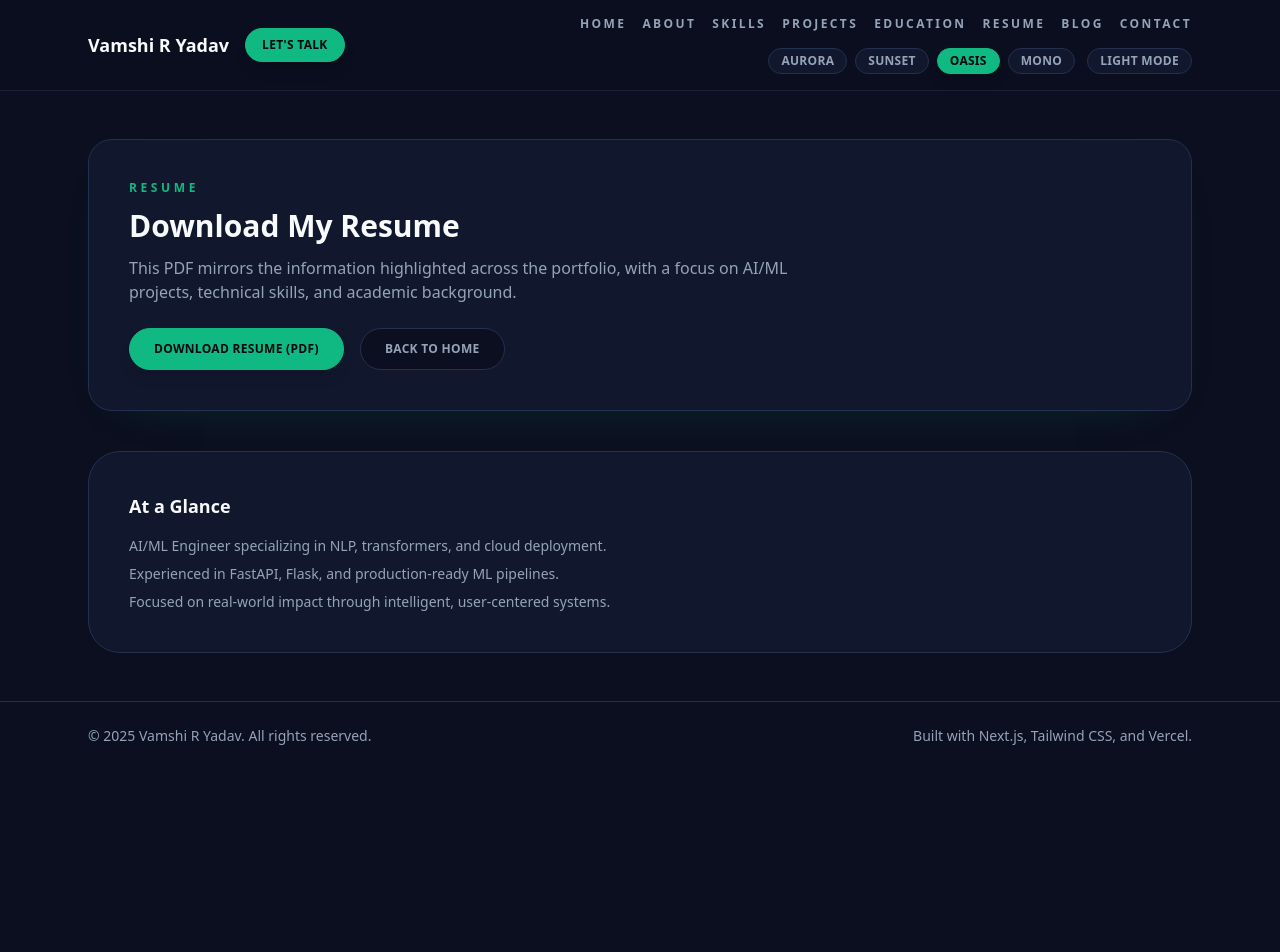
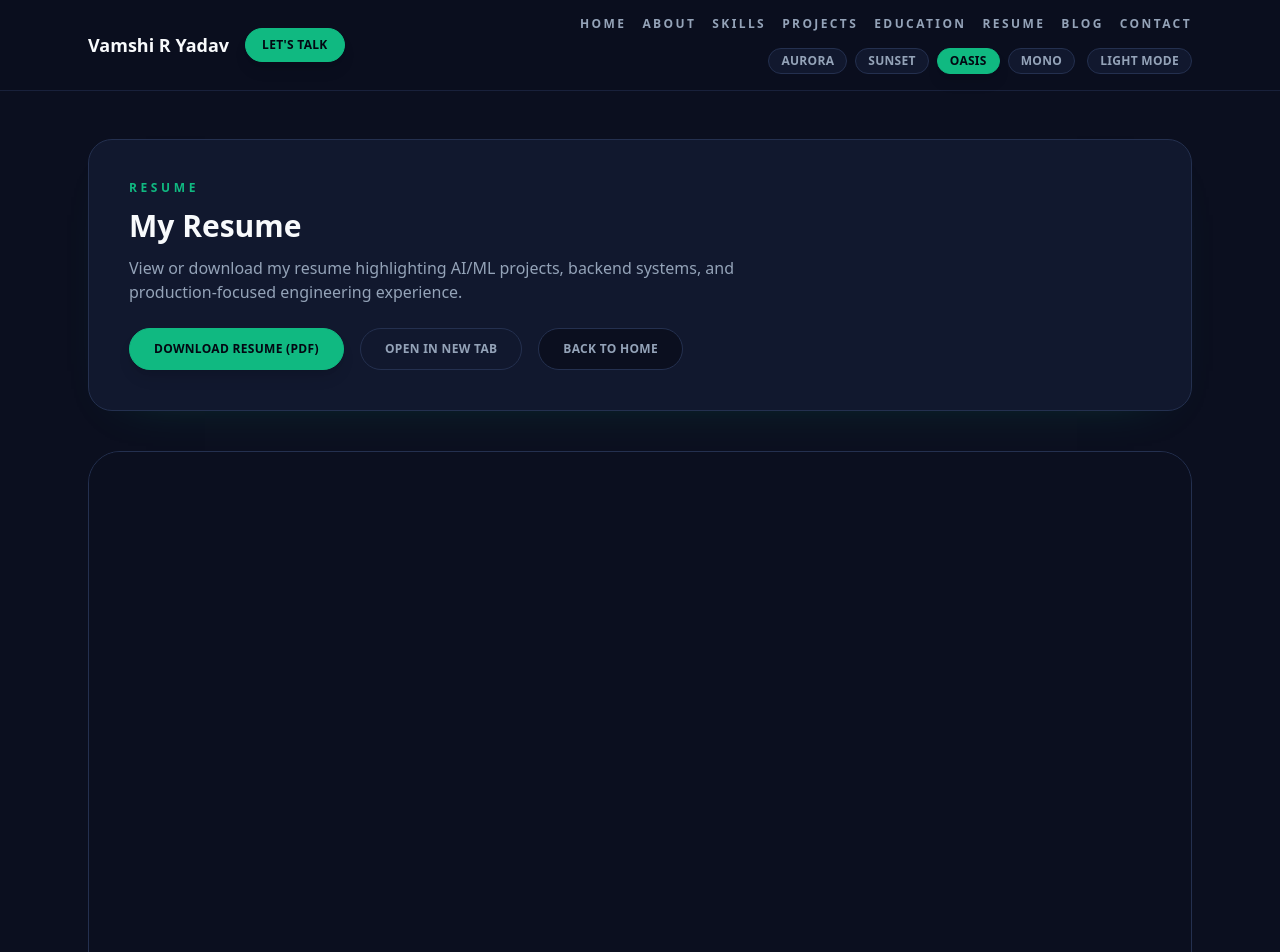
Before and after one commit to vamshir21/vamshiryadav-portfolio, a Next.js app: page /resume in a window 1280 px wide. Shown: the top 952 px of the page. Before the commit the page ends 800 px from the top, so only its background shows below. Built offline with nearby package versions, Linux system fonts and the light colour scheme.

Commit message:
Revise resume section content and download links
Updated resume text and links for clarity and accuracy.

```diff
--- a/app/resume/page.tsx
+++ b/app/resume/page.tsx
@@ -3,25 +3,40 @@ import Link from "next/link";
 export default function ResumePage() {
   return (
     <section className="space-y-10">
+      {/* Top Card */}
       <div className="rounded-3xl border border-[var(--border)] bg-[var(--surface)] p-10 shadow-[0_18px_50px_-40px_var(--glow)]">
         <p className="text-xs font-semibold uppercase tracking-[0.3em] text-[var(--accent)]">
           Resume
         </p>
+
         <h1 className="mt-3 text-3xl font-semibold text-[var(--text)]">
-          Download My Resume
+          My Resume
         </h1>
+
         <p className="mt-3 max-w-2xl text-base text-[var(--muted)]">
-          This PDF mirrors the information highlighted across the portfolio, with a
-          focus on AI/ML projects, technical skills, and academic background.
+          View or download my resume highlighting AI/ML projects, backend systems,
+          and production-focused engineering experience.
         </p>
+
         <div className="mt-6 flex flex-wrap gap-4">
+          {/* Download */}
           <a
-            href="/resume.pdf"
+            href="/resume/Vamshir_resume1.pdf"
+            download
             className="rounded-full border border-[var(--accent)] bg-[var(--accent)] px-6 py-3 text-xs font-semibold uppercase tracking-wide text-[var(--accent-foreground)] shadow-lg shadow-[var(--glow)] transition-all duration-300 hover:-translate-y-1"
-            download
           >
             Download Resume (PDF)
           </a>
+
+          {/* Open in new tab */}
+          <a
+            href="/resume/Vamshi_R_Yadav_Resume.pdf"
+            target="_blank"
+            className="rounded-full border border-[var(--border)] px-6 py-3 text-xs font-semibold uppercase tracking-wide text-[var(--muted)] transition-all duration-300 hover:-translate-y-1 hover:border-[var(--accent)] hover:text-[var(--text)]"
+          >
+            Open in New Tab
+          </a>
+
           <Link
             href="/"
             className="rounded-full border border-[var(--border)] bg-[var(--background)] px-6 py-3 text-xs font-semibold uppercase tracking-wide text-[var(--muted)] transition-all duration-300 hover:-translate-y-1 hover:border-[var(--accent)] hover:text-[var(--text)]"
@@ -30,12 +45,22 @@ export default function ResumePage() {
           </Link>
         </div>
       </div>
+
+      {/* Embedded Resume */}
+      <div className="overflow-hidden rounded-[32px] border border-[var(--border)] bg-[var(--surface)]">
+        <iframe
+          src="/resume/Vamshi_R_Yadav_Resume.pdf"
+          className="h-[85vh] w-full"
+        />
+      </div>
+
+      {/* Summary */}
       <div className="rounded-[32px] border border-[var(--border)] bg-[var(--surface)] p-10 text-sm text-[var(--muted)]">
         <h2 className="text-lg font-semibold text-[var(--text)]">At a Glance</h2>
         <ul className="mt-4 space-y-2">
           <li>AI/ML Engineer specializing in NLP, transformers, and cloud deployment.</li>
-          <li>Experienced in FastAPI, Flask, and production-ready ML pipelines.</li>
-          <li>Focused on real-world impact through intelligent, user-centered systems.</li>
+          <li>Experienced in FastAPI, Flask, and production-grade ML systems.</li>
+          <li>Focused on real-world impact through scalable, user-centered solutions.</li>
         </ul>
       </div>
     </section>
```
